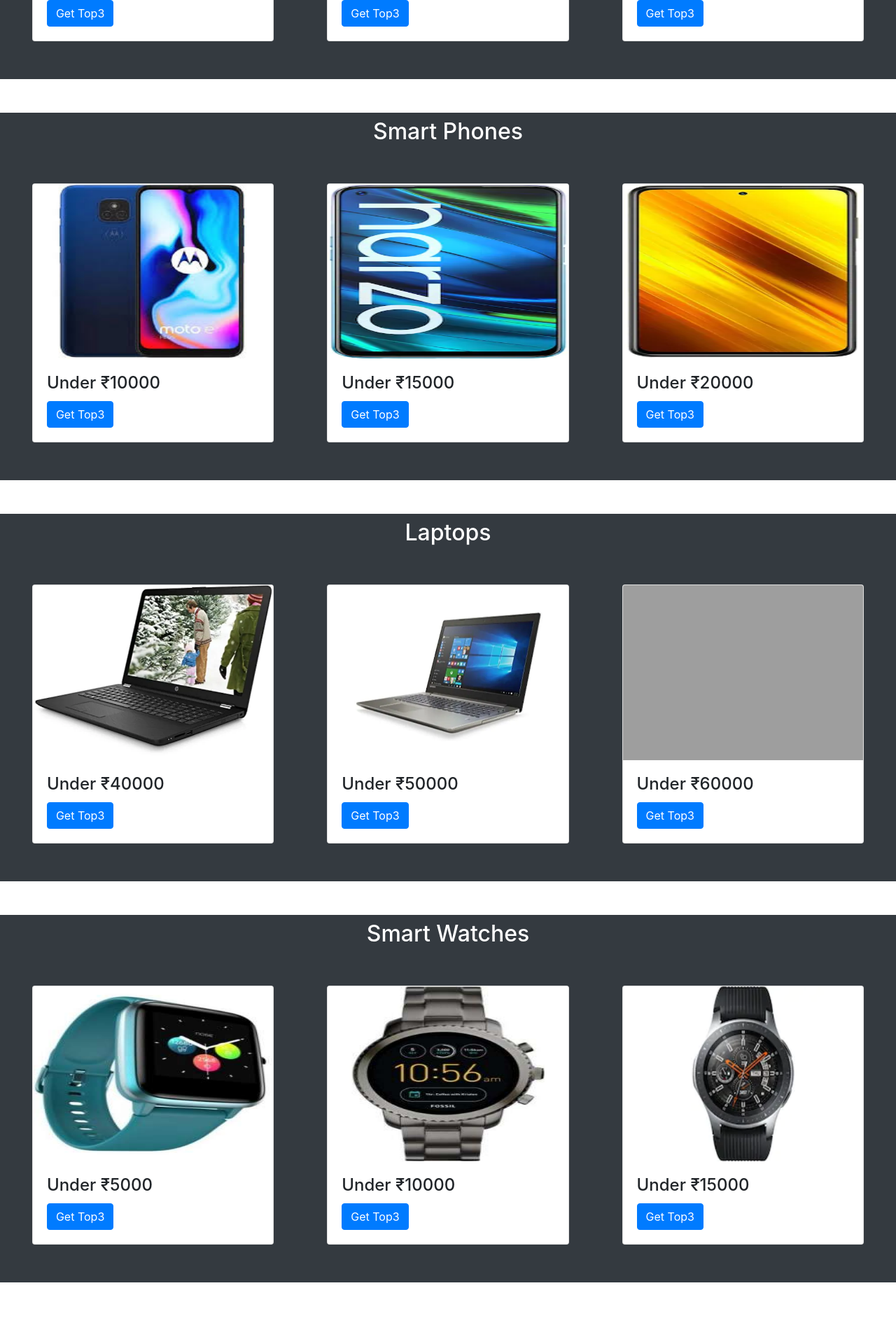
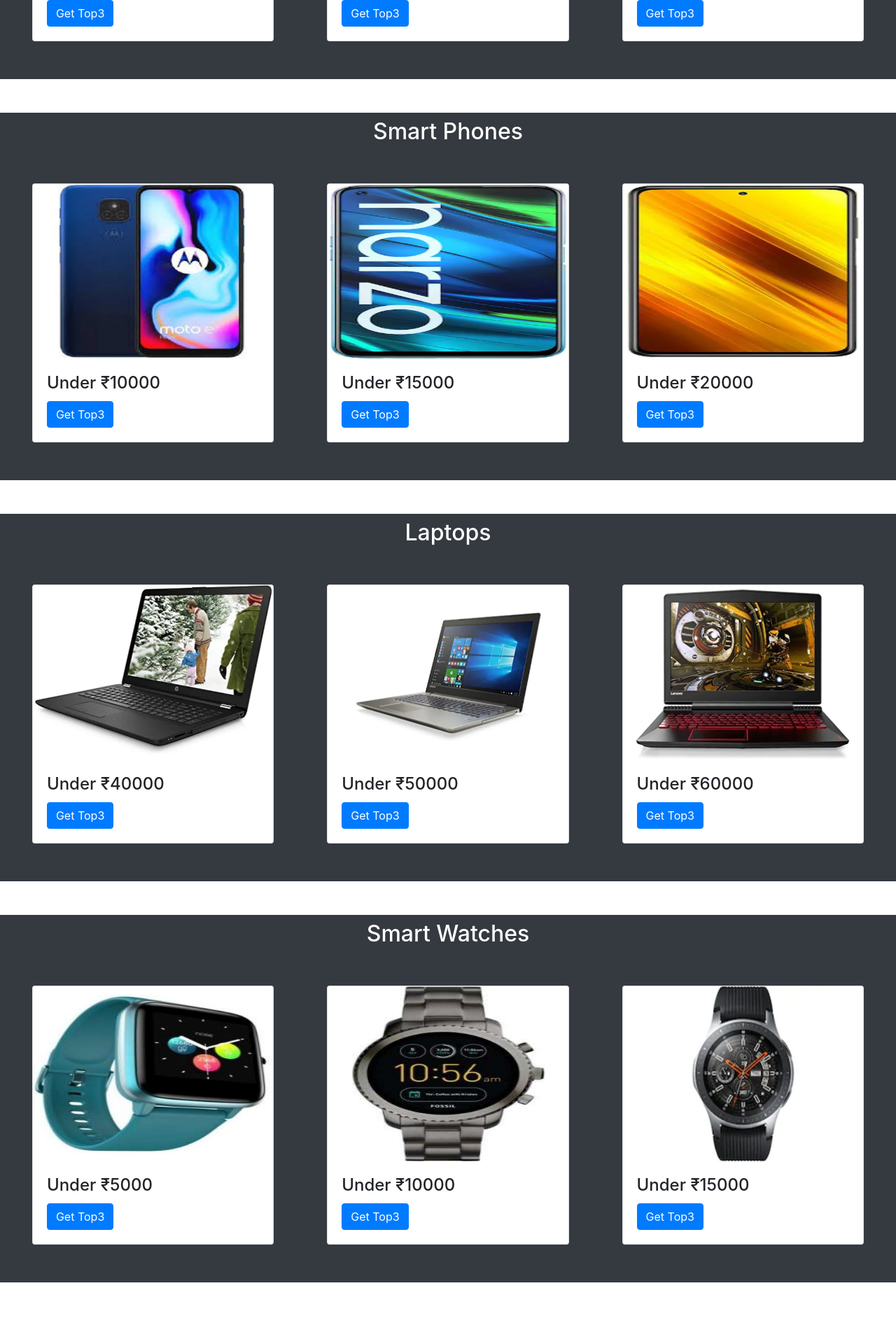
Before and after one commit to sharmavishal7669/Get_Top3, a PHP site: page /browse.php in a window 1280 px wide. Shown: the part 1136-3056 px from the top of the page at 70% size. Run offline with PHP 8.4, Linux system fonts and the light colour scheme; some libraries are stand-ins or nearby versions; grey boxes are pictures that could not be loaded.

Commit message:
add images to cards

```diff
--- a/browse.php
+++ b/browse.php
@@ -170,7 +170,7 @@
 
             <div class="container">
             <div class="card" style="width:100%">
-                <img class="card-img-top" src="imgs/lenovo_legion-y520-60k.webp" alt="Card image" style="width:100%">
+                <img class="card-img-top" src="imgs/lenovo_leigon-y520-60k.webp" alt="Card image" style="width:100%">
                 <div class="card-body">
                     <h4 class="card-title">Under ₹60000</h4>
 
```
